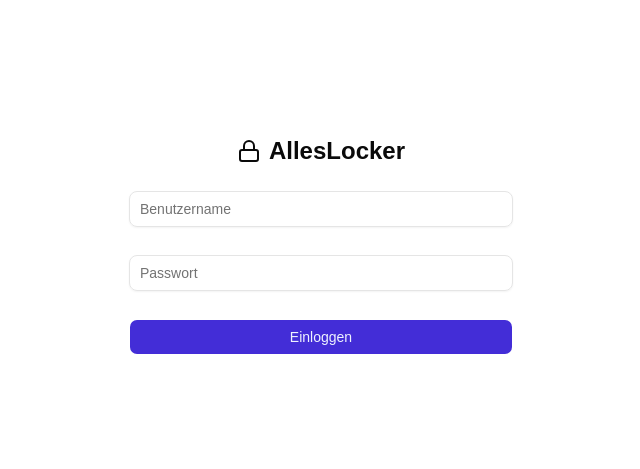
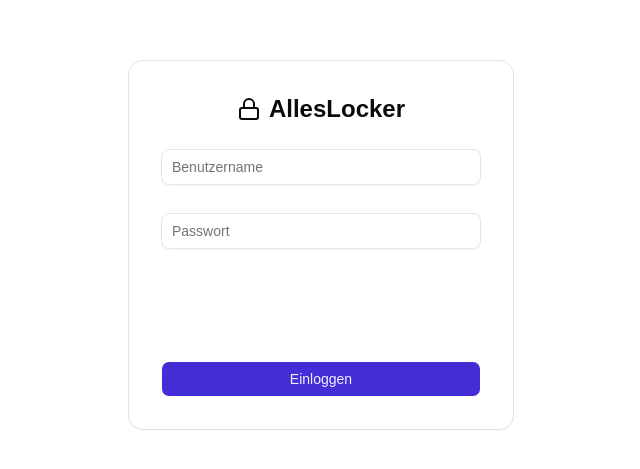
Before and after one commit to AllesLockr/Frontend, a React (Vite) app: page / in a window 1280 px wide. Shown: the part 155-624 px from the top of the page, without its empty margins (319-959 px from the left). Built offline with nearby package versions, Linux system fonts and the light colour scheme.

Commit message:
feature(user-login): implement user login functionality, persist auth in local storage

```diff
--- a/src/App.tsx
+++ b/src/App.tsx
@@ -1,13 +1,30 @@
-import { UserLogin } from "@/components/UserLogin.tsx"
-import { PageLayout } from "@/components/PageLayout.tsx"
+import { UserLogin } from "@/components/UserLogin"
+import { PageLayout } from "@/components/PageLayout"
+import { Dashboard } from "@/components/Dashboard"
+import { AuthProvider, useAuth } from "@/context/AuthContext.tsx"
+
+// Component that decides which view to show based on auth state
+function AuthenticatedApp() {
+  const { isAuthenticated } = useAuth()
+
+  // If no valid token, show login screen
+  if (!isAuthenticated) {
+    return <UserLogin />
+  }
+
+  // Otherwise, show the dashboard
+  return <Dashboard message="Welcome to your dashboard!" />
+}
 
 export function App() {
   return (
-    <PageLayout>
-      <div className="flex flex-1 items-center justify-center">
-        <UserLogin />
-      </div>
-    </PageLayout>
+    <AuthProvider>
+      <PageLayout>
+        <div className="flex flex-1 items-center justify-center">
+          <AuthenticatedApp />
+        </div>
+      </PageLayout>
+    </AuthProvider>
   )
 }
 
--- a/src/components/UserLogin.tsx
+++ b/src/components/UserLogin.tsx
@@ -2,10 +2,31 @@ import { Button } from "@/components/ui/button"
 import { Lock } from "lucide-react"
 import { Field, FieldGroup, FieldLabel } from "@/components/ui/field"
 import { Input } from "@/components/ui/input"
+import { useState } from "react"
+import { useAuth } from "@/context/AuthContext.tsx"
+import { Card } from "@/components/ui/card.tsx"
 
 export function UserLogin() {
+  const { login, isLoading } = useAuth()
+  const [username, setUsername] = useState("")
+  const [password, setPassword] = useState("")
+  const [error, setError] = useState<string | null>(null)
+
+  const handleSubmit = async (e: React.FormEvent) => {
+    e.preventDefault()
+    setError(null)
+    try {
+      await login(username, password)
+    } catch (err) {
+      const errorMessage =
+        err instanceof Error ? err.message : "An unexpected error occurred"
+      setError(errorMessage)
+    }
+  }
+
   return (
-    <form className="w-full max-w-sm">
+    <Card className="w-full max-w-sm p-8">
+      <form onSubmit={handleSubmit}>
         <div className="mb-6 flex items-center justify-center gap-2">
           <Lock className="h-6 w-6" />
           <h1 className="text-2xl font-bold">AllesLocker</h1>
@@ -20,6 +41,8 @@ export function UserLogin() {
               type="text"
               placeholder="Benutzername"
               required
+              value={username}
+              onChange={(e) => setUsername(e.target.value)}
             />
           </Field>
           <Field>
@@ -31,10 +54,24 @@ export function UserLogin() {
               type="password"
               placeholder="Passwort"
               required
+              value={password}
+              onChange={(e) => setPassword(e.target.value)}
             />
           </Field>
-        <Button type="submit">Einloggen</Button>
+
+          <div className="mb-2 min-h-12">
+            {error && (
+              <p className="text-sm text-red-500" role="alert">
+                {error}
+              </p>
+            )}
+          </div>
+
+          <Button type="submit" disabled={isLoading}>
+            {isLoading ? "Einloggen..." : "Einloggen"}
+          </Button>
         </FieldGroup>
       </form>
+    </Card>
   )
 }
--- /dev/null
+++ b/src/components/ui/card.tsx
@@ -0,0 +1,103 @@
+import * as React from "react"
+
+import { cn } from "@/lib/utils"
+
+function Card({
+  className,
+  size = "default",
+  ...props
+}: React.ComponentProps<"div"> & { size?: "default" | "sm" }) {
+  return (
+    <div
+      data-slot="card"
+      data-size={size}
+      className={cn(
+        "group/card flex flex-col gap-6 overflow-hidden rounded-xl bg-card py-6 text-sm text-card-foreground shadow-xs ring-1 ring-foreground/10 has-[>img:first-child]:pt-0 data-[size=sm]:gap-4 data-[size=sm]:py-4 *:[img:first-child]:rounded-t-xl *:[img:last-child]:rounded-b-xl",
+        className
+      )}
+      {...props}
+    />
+  )
+}
+
+function CardHeader({ className, ...props }: React.ComponentProps<"div">) {
+  return (
+    <div
+      data-slot="card-header"
+      className={cn(
+        "group/card-header @container/card-header grid auto-rows-min items-start gap-1 rounded-t-xl px-6 group-data-[size=sm]/card:px-4 has-data-[slot=card-action]:grid-cols-[1fr_auto] has-data-[slot=card-description]:grid-rows-[auto_auto] [.border-b]:pb-6 group-data-[size=sm]/card:[.border-b]:pb-4",
+        className
+      )}
+      {...props}
+    />
+  )
+}
+
+function CardTitle({ className, ...props }: React.ComponentProps<"div">) {
+  return (
+    <div
+      data-slot="card-title"
+      className={cn(
+        "font-heading text-base leading-normal font-medium group-data-[size=sm]/card:text-sm",
+        className
+      )}
+      {...props}
+    />
+  )
+}
+
+function CardDescription({ className, ...props }: React.ComponentProps<"div">) {
+  return (
+    <div
+      data-slot="card-description"
+      className={cn("text-sm text-muted-foreground", className)}
+      {...props}
+    />
+  )
+}
+
+function CardAction({ className, ...props }: React.ComponentProps<"div">) {
+  return (
+    <div
+      data-slot="card-action"
+      className={cn(
+        "col-start-2 row-span-2 row-start-1 self-start justify-self-end",
+        className
+      )}
+      {...props}
+    />
+  )
+}
+
+function CardContent({ className, ...props }: React.ComponentProps<"div">) {
+  return (
+    <div
+      data-slot="card-content"
+      className={cn("px-6 group-data-[size=sm]/card:px-4", className)}
+      {...props}
+    />
+  )
+}
+
+function CardFooter({ className, ...props }: React.ComponentProps<"div">) {
+  return (
+    <div
+      data-slot="card-footer"
+      className={cn(
+        "flex items-center rounded-b-xl px-6 group-data-[size=sm]/card:px-4 [.border-t]:pt-6 group-data-[size=sm]/card:[.border-t]:pt-4",
+        className
+      )}
+      {...props}
+    />
+  )
+}
+
+export {
+  Card,
+  CardHeader,
+  CardFooter,
+  CardTitle,
+  CardAction,
+  CardDescription,
+  CardContent,
+}
--- /dev/null
+++ b/src/context/AuthContext.tsx
@@ -0,0 +1,90 @@
+import React, { createContext, useCallback, useContext, useState } from "react"
+import { buildApiUrl } from "@/config/api"
+
+interface LoginResponse {
+  userId: string
+  jwtToken: string
+}
+
+interface AuthContextType {
+  isAuthenticated: boolean
+  token: string | null
+  userId: string | null
+  login: (username: string, password: string) => Promise<void>
+  logout: () => void
+  isLoading: boolean
+}
+
+const AuthContext = createContext<AuthContextType | undefined>(undefined)
+
+export function AuthProvider({ children }: { children: React.ReactNode }) {
+  const [token, setToken] = useState<string | null>(() =>
+    localStorage.getItem("auth_token")
+  )
+  const [userId, setUserId] = useState<string | null>(() =>
+    localStorage.getItem("user_id")
+  )
+  const [isLoading, setIsLoading] = useState(false)
+
+  const login = useCallback(async (username: string, password: string) => {
+    setIsLoading(true)
+    try {
+      const response = await fetch(buildApiUrl("/user/auth/login"), {
+        method: "POST",
+        headers: { "Content-Type": "application/json" },
+        body: JSON.stringify({ username, password }),
+      })
+
+      if (!response.ok) {
+        throw new Error(getFriendlyErrorMessage(response.status))
+      }
+
+      const data: LoginResponse = await response.json()
+
+      setToken(data.jwtToken)
+      setUserId(data.userId)
+      localStorage.setItem("auth_token", data.jwtToken)
+      localStorage.setItem("user_id", data.userId)
+    } catch (error) {
+      console.error("Authentication failed:", error)
+      throw error
+    } finally {
+      setIsLoading(false)
+    }
+  }, [])
+
+  // Clear session and remove stored credentials
+  const logout = useCallback(() => {
+    setToken(null)
+    setUserId(null)
+    localStorage.removeItem("auth_token")
+    localStorage.removeItem("user_id")
+  }, [])
+
+  const isAuthenticated = !!token
+
+  return (
+    <AuthContext.Provider
+      value={{ isAuthenticated, token, userId, login, logout, isLoading }}
+    >
+      {children}
+    </AuthContext.Provider>
+  )
+}
+
+function getFriendlyErrorMessage(status: number): string {
+  if (status === 404 || status === 400) {
+    return "Benutzer oder Passwort falsch. Bitte überprüfen Sie Ihre Eingabe."
+  } else {
+    return "Fehler im System."
+  }
+}
+
+// Custom hook for consuming auth context
+export function useAuth() {
+  const context = useContext(AuthContext)
+  if (!context) {
+    throw new Error("useAuth must be used within an AuthProvider")
+  }
+  return context
+}
```
Also changed, not shown: 1 other file (tests, documents, lock files or other folders). Lines whose indentation alone changed are shown as unchanged.
